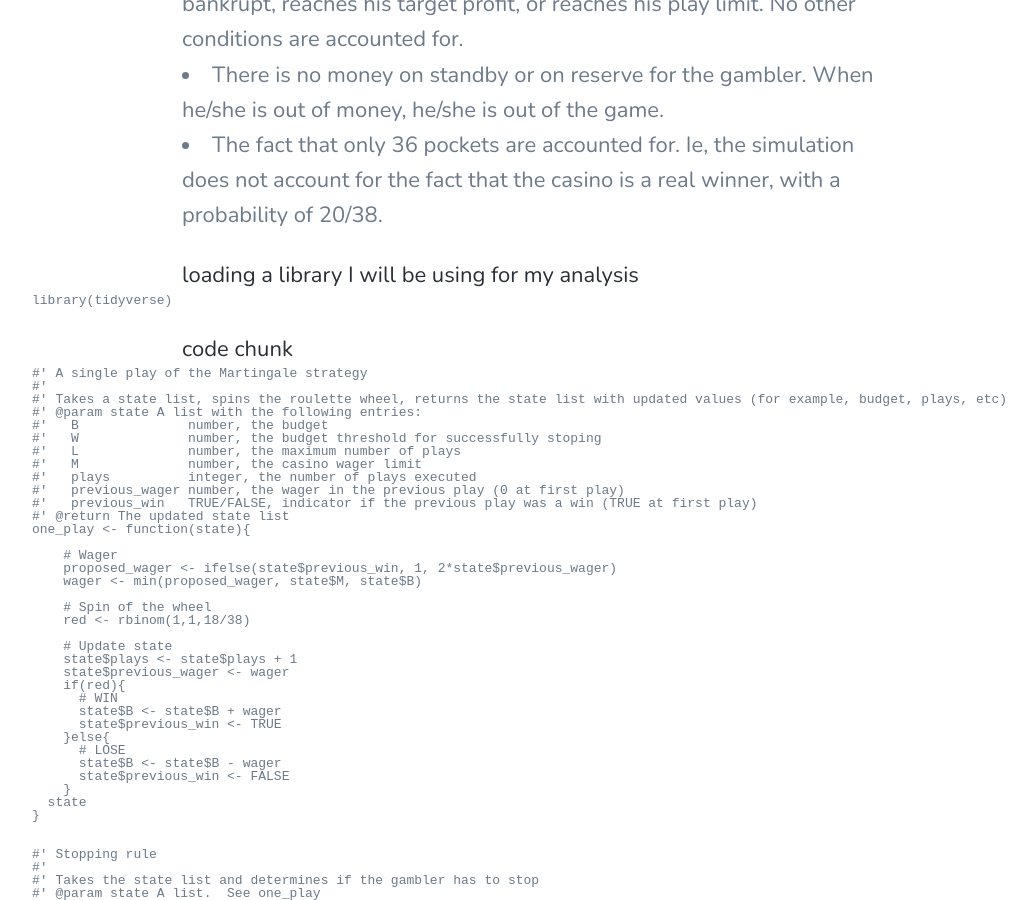
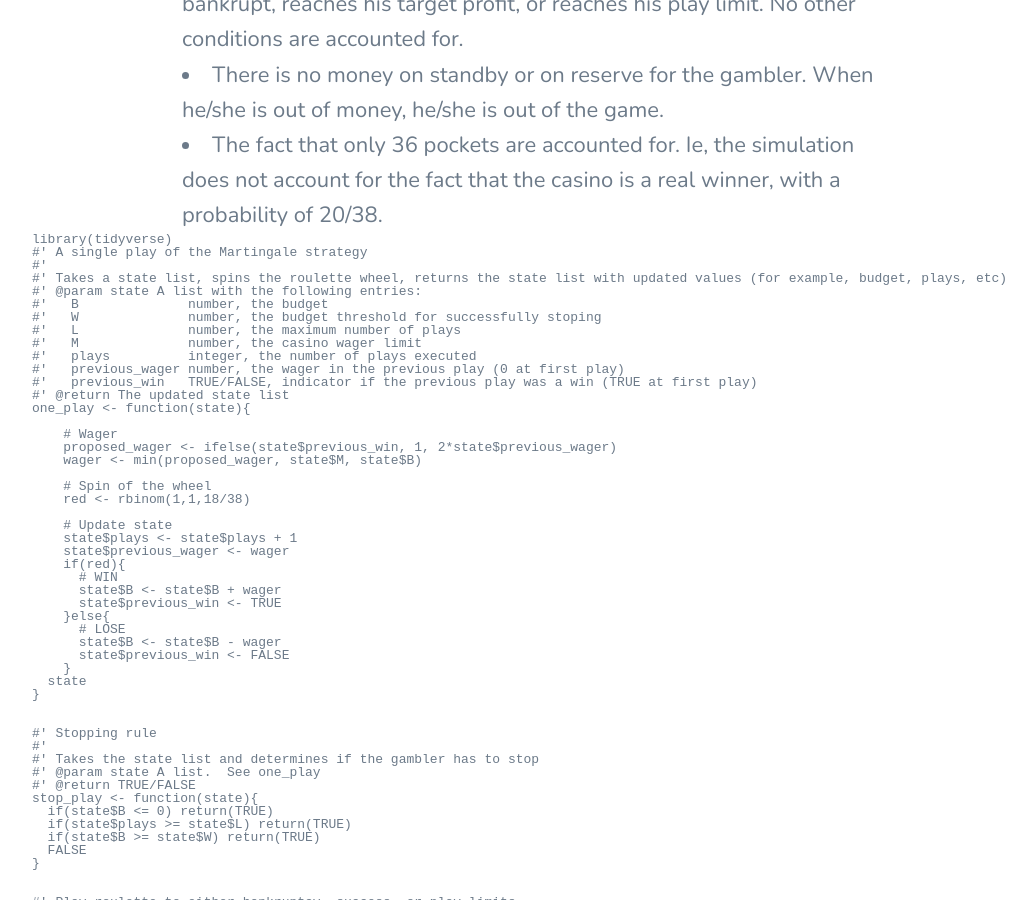
Before and after one commit to alfredprah/alfredprah.github.io2, a Jekyll site: the page built from _posts/2020-03-15-Roulette.md, in a window 1280 px wide and 900 px high, scrolled down 3719 px. Shown: the whole window, without its empty margins (108-1144 px from the left). Built offline with Jekyll 4.4.1, drawn with Linux system fonts in a browser that asks for light colours; nearby versions of some CDN libraries.

Commit message:
Update 2020-03-15-Roulette.md

````diff
--- a/_posts/2020-03-15-Roulette.md
+++ b/_posts/2020-03-15-Roulette.md
@@ -52,12 +52,10 @@ Simplifications or other sources of uncertaunty:
 - The fact that only 36 pockets are accounted for. Ie, the simulation does not account for the fact that the casino is a real winner, with a probability of 20/38.
 
 
-#### loading a library I will be using for my analysis
 ```{r}
 library(tidyverse)
 ```
 
-#### code chunk
 ```{r}
 #' A single play of the Martingale strategy
 #'
@@ -173,6 +171,7 @@ mean(walk_out_money - 200)
 </div>
 
 ### How the computer simulation is used to estimate the average number of plays before stopping
+
 ```{r}
 total_plays <- rep(NA, 10000)
 for(j in seq_along(total_plays)){
@@ -190,6 +189,7 @@ This calculated average means that on average, by the 201st play, out of the 100
 ### Evolution of earnings over a series of wagers
 A graph to show how the gambler's earnings evolve over a series of wagers at the roulette level:
 Since we are using simulations, I am plotting several graphs with the same inputs so that we can have a "general" idea of the graph that is produced from the simulations The observed trend is that there is a positive correlation between the wager numbers and the earnings.
+
 ```{r}
 s1<- one_series(B = 200, W = 300, L = 1000, M = 100)
 plot(s1, type = "b", xlab = "wager number", ylab = "budget left")
````
